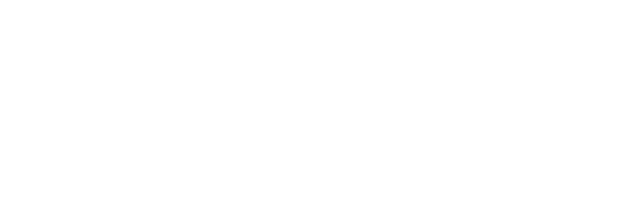
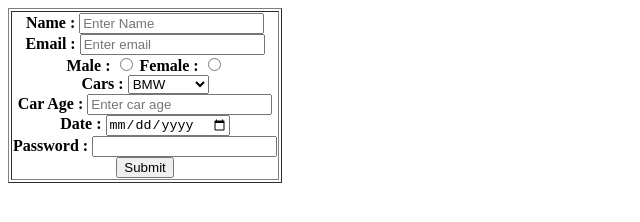
Before and after one commit to acciojob/car-insurance-form-latringparsad, a website: page main.html in a window 1280 px wide. Shown: the whole page, without its empty margins (0-640 px from the left). Drawn offline with Linux system fonts and the light colour scheme.

Commit message:
created a submission

```diff
--- a/main.html
+++ b/main.html
@@ -8,6 +8,41 @@
 
 <body>
 	<!-- the entire body must be written by student -->
+	<table border="1">
+		<th>
+		<form method="post" >
+		<label for="name" >Name : </label>
+		<input type="text" id="name" placeholder="Enter Name" required>
+		<br>
+		<label for="email" >Email : </label>
+		<input type="email" id="email" placeholder="Enter email" required>
+		<br>
+		<label for="male" >Male : </label>
+		<input type="radio" id="male" name="gender" required>
+
+		<label for="female" >Female : </label>
+		<input type="radio" id="female" name="gender" required>
+		<br>
+		<label for="cars">Cars : </label>
+		<select id="cars" >
+			<option>BMW</option>
+			<option>Audi</option>
+			<option>Mercedez</option>
+		</select>
+		<br>
+		<label for="carage" >Car Age : </label>
+		<input type="number" id="carage" placeholder="Enter car age" required>
+		<br>
+		<label for="dop" >Date : </label>
+		<input type="date" id="dop" required>
+		<br>
+		<label for="password" >Password : </label>
+		<input type="password" id="password" required>
+		<br>
+		<button type="submit">Submit</button>
+		</form>
+		</th>
+	</table>
     <script type="text/javascript" src="./script.js">
 </script>
 
```
